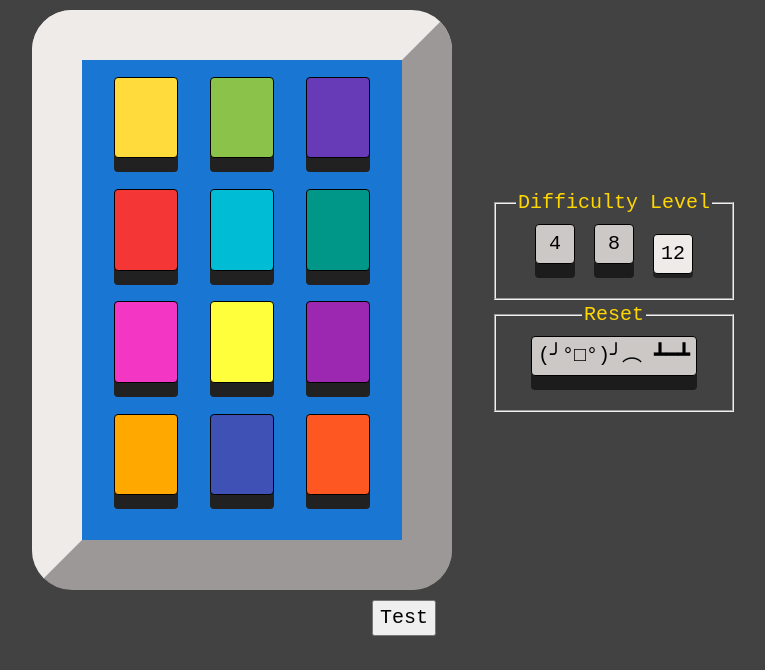
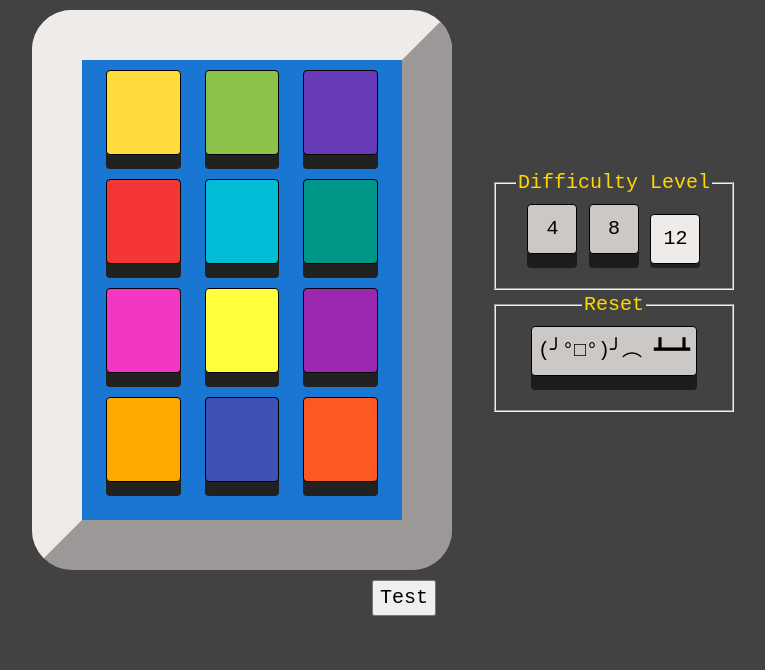
Before and after one commit to osadezu/fabulous-fred, a plain HTML site: page index.html in a window 1280 px wide. Shown: the part 152-822 px from the top of the page, without its empty margins (236-1001 px from the left). Drawn offline with Linux system fonts and the light colour scheme.

Commit message:
Implement number of gems difficulty and dynamic button creation

```diff
--- a/index.html
+++ b/index.html
@@ -20,31 +20,20 @@
     <main>
       <div id="console">
         <div id="board">
-          <button class="gem"></button>
-          <button class="gem"></button>
-          <button class="gem"></button>
-          <button class="gem"></button>
-          <button class="gem"></button>
-          <button class="gem"></button>
-          <button class="gem"></button>
-          <button class="gem"></button>
-          <button class="gem"></button>
-          <button class="gem"></button>
-          <button class="gem"></button>
-          <button class="gem"></button>
+          <!-- <button class="gem"></button> -->
         </div>
       </div>
       <aside>
         <div class="controls" id="top-controls">
           <fieldset id="num-gems">
             <legend>Difficulty&nbsp;Level</legend>
-            <button class="control">4</button>
-            <button class="control">8</button>
-            <button class="control selected">12</button>
+            <button class="control-btn" data-num-gems="4">4</button>
+            <button class="control-btn" data-num-gems="8">8</button>
+            <button class="control-btn" data-num-gems="12">12</button>
           </fieldset>
           <fieldset id="reset">
             <legend>Reset</legend>
-            <button class="control reset">(╯°□°)╯︵ ┻━┻</button>
+            <button class="control-btn reset">(╯°□°)╯︵ ┻━┻</button>
           </fieldset>
         </div>
       </aside>
--- a/script.js
+++ b/script.js
@@ -23,21 +23,26 @@ let enteredSequence = []; // User-entered steps
 let stepQueue = []; // Temp buffer to play sequence
 let sequencePlayer = false; // Stores inerval handle
 let listeningState = false; // Track game input state
+const gameSettings = {
+  numGems: 12,
+  insaneMode: false,
+};
 
-// HTML element selectors
-const gems = document.querySelectorAll('.gem');
-const board = document.querySelector('#board');
+/****************************
+ *  HTML element selectors  *
+ ****************************/
+
+// Containers
+const gameBoard = document.querySelector('#board');
+const controlNumGems = document.querySelector('#num-gems');
+
+// Buttons
+let btnGems = []; // Created dynamically
+const btnNumGems = document.querySelectorAll('#num-gems > .control-btn');
+const btnReset = document.querySelector('#reset > .control-btn');
 
 /////// TODO: delete temporary functionality
 //
-
-// change to false to turn off debug messages
-// const DEBUG = true;
-
-// function log(message) {
-//   if (DEBUG) console.log(message);
-// }
-
 const testButton = document.querySelector('.test');
 testButton.addEventListener('click', () => {
   startRound();
@@ -63,12 +68,30 @@ testButton.addEventListener('click', () => {
 // });
 
 // Event listener for user input
-board.addEventListener('click', (event) => {
+gameBoard.addEventListener('click', (event) => {
   if (listeningState && event.target.classList.contains('gem')) {
     // Record gem id as int
     recordGemPress(parseInt(event.target.id));
   }
 });
+
+// Event listeners for controls
+controlNumGems.addEventListener('click', (event) => {
+  if (
+    !event.target.classList.contains('selected') &&
+    event.target.classList.contains('control-btn')
+  ) {
+    // Change difficulty number of gems and generate buttons
+    gameSettings.numGems = parseInt(event.target.dataset.numGems);
+    // Rebuild
+    resetGame();
+  }
+});
+
+btnReset.addEventListener('click', resetGame);
+
+// Event listener to start game after load
+document.addEventListener('DOMContentLoaded', resetGame);
 
 /********************
  *  View Functions  *
@@ -88,12 +111,42 @@ function pulseGem(gem) {
   setTimeout(darkenGem, STEP_DURATION, gem);
 }
 
-// TODO: dynamic creation of buttons
-gems.forEach((element, i) => {
-  element.style.backgroundColor = GEM_COLORS[i];
-  element.id = i;
-  // element.style.borderColor = GEM_COLORS[i];
-});
+// Refresh control buttons states
+function refreshControls() {
+  // Update button styling
+  btnNumGems.forEach((btn) => {
+    if (parseInt(btn.dataset.numGems) === gameSettings.numGems) {
+      btn.classList.add('selected');
+    } else {
+      btn.classList.remove('selected');
+    }
+  });
+}
+
+// Dynamic creation of buttons
+function changeNumGems(numGems) {
+  // Clear button elements
+  btnGems = [];
+  // Clear existing buttons
+  gameBoard.innerHTML = '';
+  // Set grid styling
+  gameBoard.classList = `num-gems-${numGems}`;
+  // console.log(gameB)
+  // Create new buttons
+  for (let i = 0; i < numGems; i++) {
+    // Create gem button
+    const gem = document.createElement('button');
+    gem.classList.add('gem');
+    gem.style.backgroundColor = GEM_COLORS[i];
+    gem.id = i;
+
+    // Add gem to game board element
+    gameBoard.appendChild(gem);
+
+    // gem.style.borderColor = GEM_COLORS[i];
+    btnGems.push(gem);
+  }
+}
 
 /********************
  *  Game Functions  *
@@ -105,19 +158,27 @@ function resetGame() {
   enteredSequence = [];
   stepQueue = [];
   listeningState = false;
+
+  // Clear interval
+  clearInterval(sequencePlayer);
   sequencePlayer = false;
+
+  // Refresh controls display
+  refreshControls();
+  // Generate game buttons
+  changeNumGems(gameSettings.numGems);
 
   // TODO: Reshuffle buttons?
 }
 
 function addRandomStep() {
   // Generate random number between 0 and # of gems and add to sequence register
-  challengeSequence.push(Math.floor(Math.random() * gems.length));
+  challengeSequence.push(Math.floor(Math.random() * btnGems.length));
 }
 
 function sequenceStepper() {
   // Take one step from queue and pulse the gem
-  const nextGem = gems[stepQueue.shift()];
+  const nextGem = btnGems[stepQueue.shift()];
   pulseGem(nextGem);
 
   // console.log(`${stepQueue.length} steps left`);
@@ -138,13 +199,10 @@ function triggerSequence() {
 
   // Do first step without delay
   sequenceStepper;
-  if (stepQueue.length) {
-    // Only if there are steps in queue
+  if (stepQueue.length && !sequencePlayer) {
+    // Only if there are steps in queue and no interval is set
     // Start iterator
-    if (!sequencePlayer) {
-      // Prevent setting repeat interval
-      sequencePlayer = setInterval(sequenceStepper, STEP_INTERVAL);
-    }
+    sequencePlayer = setInterval(sequenceStepper, STEP_INTERVAL);
   }
 }
 
--- a/styles/style.css
+++ b/styles/style.css
@@ -62,6 +62,8 @@ main {
   align-items: center;
 }
 
+/******  Controls  ******/
+
 .controls {
   margin: 1rem;
   padding: 1rem;
@@ -77,8 +79,8 @@ main {
   justify-content: space-evenly;
 }
 
-.control {
-  height: 2rem;
+.control-btn {
+  height: 2.5rem;
   aspect-ratio: 1/1;
   background-color: #efebe9;
   cursor: pointer;
@@ -93,38 +95,51 @@ main {
   filter: brightness(85%);
 }
 
-.control.selected {
+.control-btn.selected {
   box-shadow: 0 0.2rem #212121;
   transform: translateY(-0.2rem);
   -webkit-filter: brightness(100%);
   filter: brightness(100%);
 }
 
-.control.reset {
+.control-btn.reset {
   aspect-ratio: initial;
 }
 
+/******  Game Board  ******/
+
 #board {
   /* margin: 1rem; */
-  box-sizing: initial;
+  /* box-sizing: initial; */
   border: 2.5rem outset #efebe9;
   border-radius: 2rem;
-  height: 60vh;
-  aspect-ratio: 2/3;
+  height: 70vh;
+  aspect-ratio: 3/4;
   background-color: #1976d2;
-
-  /* display: flex;
-  flex-flow: row wrap;
-  justify-content: space-evenly;
-  align-items: center; */
-
   display: grid;
-  grid-template-columns: repeat(3, 20%);
-  grid-template-rows: repeat(4, 17%);
+  padding: 1.2rem;
+  gap: 1.2rem;
+  /* grid-template-columns: repeat(3, 20%);
+  grid-template-rows: repeat(4, 17%); */
   justify-items: center;
   justify-content: space-evenly;
   align-items: center;
   align-content: space-evenly;
+}
+
+#board.num-gems-12 {
+  grid-template-columns: repeat(3, 1fr);
+  grid-template-rows: repeat(4, 1fr);
+}
+
+#board.num-gems-8 {
+  grid-template-columns: repeat(2, 1fr);
+  grid-template-rows: repeat(4, 1fr);
+}
+
+#board.num-gems-4 {
+  grid-template-columns: repeat(2, 1fr);
+  grid-template-rows: repeat(2, 1fr);
 }
 
 .gem {
@@ -142,14 +157,14 @@ main {
 }
 
 .gem:hover,
-.control:hover {
+.control-btn:hover {
   border: 0.15rem solid #f5f5f5;
   /* box-shadow: 0 0.7rem #f5f5f5; */
   /* filter: brightness(2); */
 }
 
 .gem:active,
-.control:active {
+.control-btn:active {
   /* border: 0.15rem solid #f5f5f5; */
   box-shadow: 0 0.2rem #f5f5f5;
   transform: translateY(-0.2rem);
```
